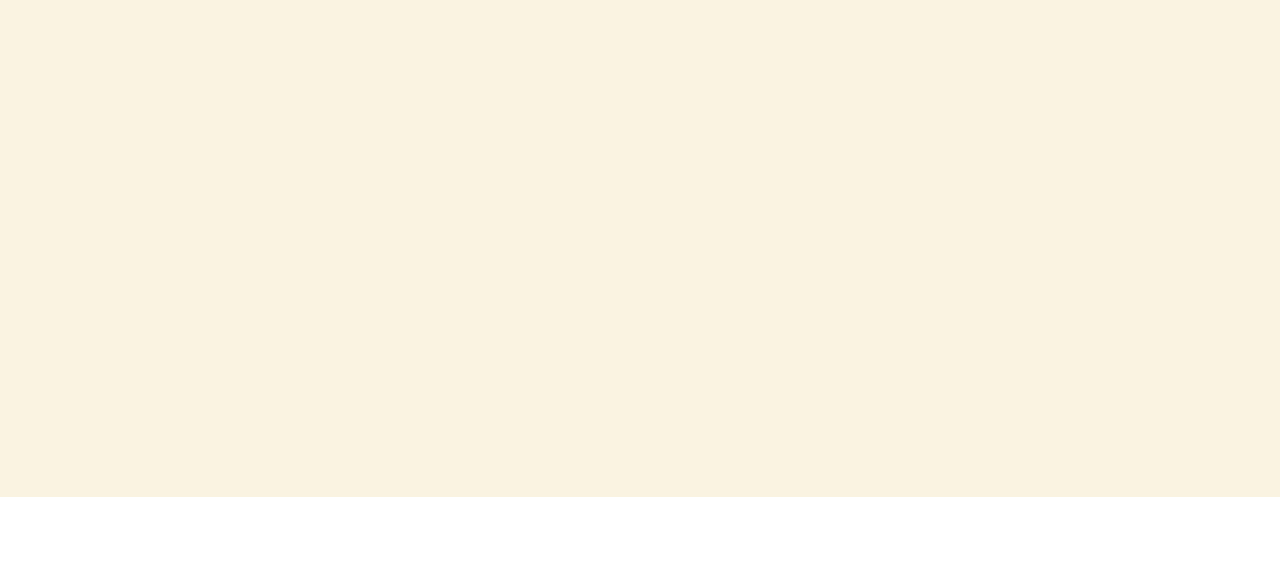
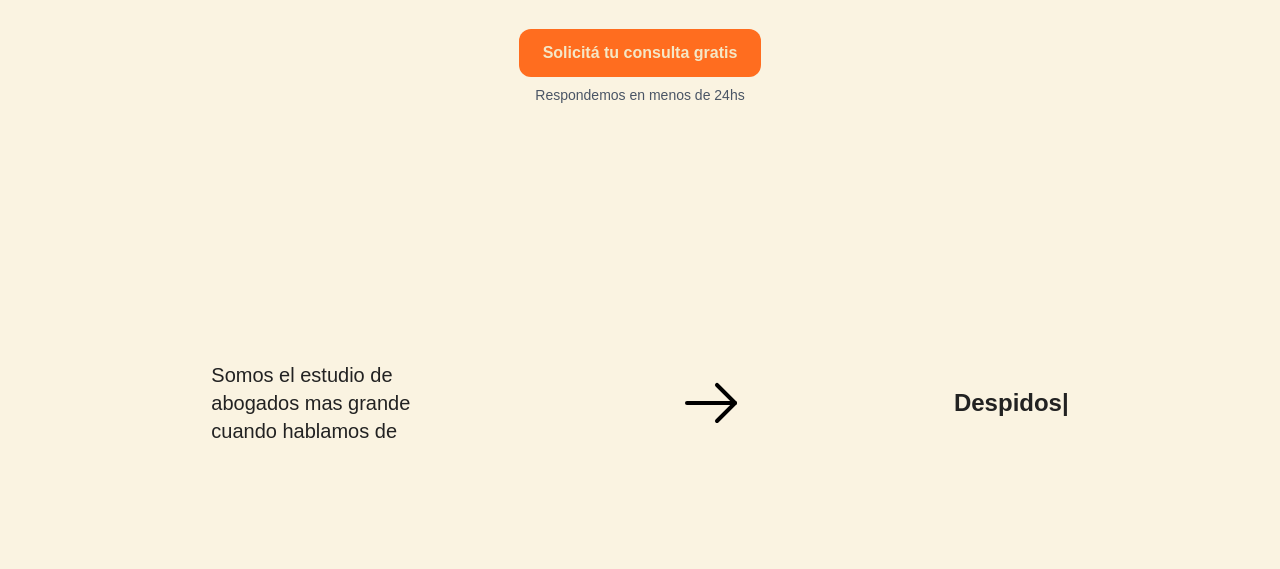
Before and after one commit to coriamartinn/LegalDev, a website built with Vite: page index.html in a window 1280 px wide. Shown: the part 303-872 px from the top of the page. Before the commit the page ends 800 px from the top, so only its background shows below. Built offline with nearby package versions, Linux system fonts and the light colour scheme.

Commit message:
Armado de main.html, con sus configuraciones en main.js, index.html + creacion de los componentes a utilizar a futuro

```diff
--- a/index.html
+++ b/index.html
@@ -51,7 +51,10 @@
 </head>
 <body class="bg-background flex flex-col min-h-screen">
   <div id="header-container" class="w-full bg-texto"></div>
-
+  <div id="main-container" class="w-full"></div>
+  <div id="sobrenos-container" class="w-full"></div>
+  <div id="servicios-container" class="w-full"></div>
+  <div id="footer-container" class="w-full bg-texto"></div>
 
 
 <script type="module" src="./src/main.js"></script>
--- a/package.json
+++ b/package.json
@@ -13,6 +13,8 @@
   },
   "dependencies": {
     "@tailwindcss/vite": "^4.1.3",
-    "tailwindcss": "^4.1.3"
+    "tailwindcss": "^4.1.3",
+    "typed.js": "^2.1.0",
+    "typeit": "^8.8.7"
   }
 }
--- a/src/components/main.html
+++ b/src/components/main.html
@@ -1 +1,19 @@
-<main></main>
+<main class="h-dvh flex flex-col justify-around items-center">
+<div class="flex flex-col items-center">
+    <div>
+        <h1 class="text-texto text-center m-2 font-bold">Estudio Jurídico Rodriguez y Asociados</h1>
+        <h2 class="text-texto text-center text-2xl font-medium">Especialistas en Derecho Penal y Laboral</h2>
+    </div>
+    <div class="mt-6 p-2 flex flex-col items-center">
+          <a href="https://wa.link/k1ktf5" target="_blank" rel="noopener noreferrer" class="bg-naranja text-textonav px-6 py-3 rounded-xl font-bold hover:bg-texto">Solicitá tu consulta gratis</a>
+          <p class="text-sm text-center text-gray-600 mt-2">Respondemos en menos de 24hs</p>
+    </div>
+
+</div>
+<div class="flex justify-evenly items-center w-[100%]">
+    <p class="max-w-[20%] text-texto text-xl font-medium">Somos el estudio de abogados mas grande cuando hablamos de</p>
+    <img src="/src/assets/images/flecha.svg" class="h-16 w-16" alt="Flecha apuntando al área de especialización legal">
+    <p class="text-texto text-center text-2xl font-bold"><span id="texto-dinamico"></span></p>
+</div>
+
+</main>
--- a/src/main.js
+++ b/src/main.js
@@ -1,23 +1,43 @@
 import './style.css'
-import javascriptLogo from './javascript.svg'
-import viteLogo from '/vite.svg'
+import Typed from 'typed.js';
+import html from "./components/main.html?raw";
 import { setupCounter } from './counter.js'
 
 
-// src/main.js
+// header
 
 fetch('/src/components/header.html')
   .then(res => res.text())
   .then(html => {
     document.getElementById('header-container').innerHTML = html;
+  });
 
-    // Código para abrir/cerrar menú mobile
-    const menuBtn = document.getElementById('menu-btn');
-    const mobileMenu = document.getElementById('mobile-menu');
+// main
+  fetch('/src/components/main.html')
+  .then(res => res.text())
+  .then(html => {
+    document.getElementById('main-container').innerHTML = html;
+  });
 
-    menuBtn.addEventListener('click', () => {
-      mobileMenu.classList.toggle('hidden');
-    });
+// sobre nosotros
+  fetch('/src/components/sobrenos.html')
+  .then(res => res.text())
+  .then(html => {
+    document.getElementById('sobrenos-container').innerHTML = html;
+  });
+
+// servicios
+  fetch('/src/components/servicios.html')
+  .then(res => res.text())
+  .then(html => {
+    document.getElementById('servicios-container').innerHTML = html;
+  });
+
+// footer
+  fetch('/src/components/footer.html')
+  .then(res => res.text())
+  .then(html => {
+    document.getElementById('footer-container').innerHTML = html;
   });
 
 
@@ -29,3 +49,33 @@ fetch('/src/components/header.html')
       console.log('Header cargado con éxito');
     })
     .catch(err => console.error('Error cargando header:', err));
+
+
+
+
+
+    function iniciarTyped() {
+      const el = document.getElementById("texto-dinamico");
+      if (!el) return;
+
+      new Typed(el, {
+        strings: ["Derecho Penal", "Despidos", "Accidentes Laborales", "Accidentes de Tránsito"],
+        typeSpeed: 80,
+        backSpeed: 100,
+        backDelay: 1500,
+        loop: true,
+        showCursor: true,
+        cursorChar: "|",
+      });
+    }
+
+    // Esperar a que el componente esté en el DOM
+    const observer = new MutationObserver(() => {
+      const el = document.getElementById("texto-dinamico");
+      if (el) {
+        iniciarTyped();
+        observer.disconnect(); // Dejar de observar una vez que lo encuentra
+      }
+    });
+
+    observer.observe(document.body, { childList: true, subtree: true });
--- a/src/style.css
+++ b/src/style.css
@@ -7,7 +7,7 @@
   --color-background: #FAF3E1;   /* #FAF3E1 */
   --color-textonav: #F5E7C6;         /* #F5E7C6 */
   --color-naranja: #FF6D1F;       /* #FF6D1F */
-  --color-texto: #161616;      /* #161616 */
+  --color-texto: #222;      /* #161616 */
 }
 
 /* TUS ESTILOS PERSONALIZADOS VAN DESPUÉS DE @theme Y @import */
```
Also changed, not shown: src/assets/images/flecha.svg (added), src/components/footer.html (added), src/components/servicios.html (added), src/components/sobrenos.html (added), 1 other file.
